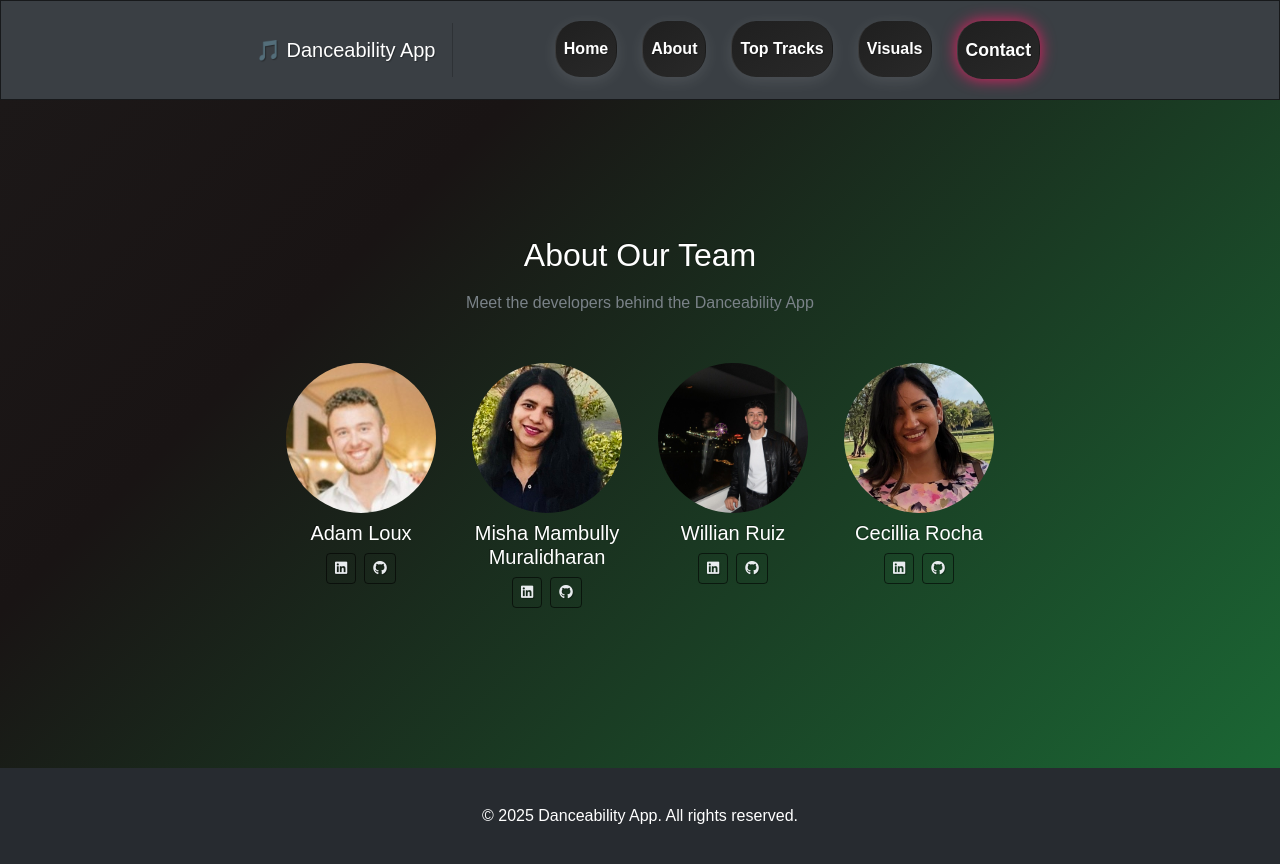
After one commit to ruizjosuev/Project4-group6, a Flask app: page /contact in a window 1280 px wide. The commit adds this page. Run offline with Flask 3, Linux system fonts and the light colour scheme; parts of the project's set-up code (start-up, migrations or seed data) failed here and were passed over; some libraries are stand-ins or nearby versions.

Commit message:
new file:   Adam/static/images/MIsha.jpg 	new file:   Adam/static/images/Willian.jpg 	new file:   Adam/static/images/adam.jpg 	new file:   Adam/static/images/cecilia.jpg 	modified:   Adam/static/style.css 	new file:   Adam/templates/base.html 	new file:   Adam/templates/contact.html 	modified:   Adam/templates/index.html

```diff
--- a/Adam/app.py
+++ b/Adam/app.py
@@ -3,13 +3,16 @@ import os
 import pandas as pd
 import modelHelper
 
+# Setup
 os.chdir(os.path.dirname(os.path.realpath(__file__)))
 app = Flask(__name__)
 
-# Load the dataset
-df = pd.read_csv("cleaned_dataset.csv")  # Make sure this file exists and has 'track_name' & 'artists'
+# Load dataset
+df = pd.read_csv("cleaned_dataset.csv")  # Ensure 'track_name' and 'artists' columns exist
 
-@app.route('/', methods=['GET'])
+# ---------- ROUTES ----------
+
+@app.route('/')
 def index():
     artist_track_map = df.groupby('artists')['track_name'].unique().apply(list).to_dict()
     artist_names = sorted(artist_track_map.keys())
@@ -19,6 +22,7 @@ def index():
                            error=None,
                            artist_names=artist_names,
                            artist_track_map=artist_track_map)
+
 
 @app.route('/check', methods=['POST'])
 def check_danceability():
@@ -30,7 +34,7 @@ def check_danceability():
 
     if not track_name or not artists:
         return render_template('index.html',
-                               error="Please enter both track name and artist.",
+                               error="Please select both artist and track.",
                                danceability=None,
                                track_name=track_name,
                                artists=artists,
@@ -44,11 +48,22 @@ def check_danceability():
 
     if not match.empty:
         song = match.iloc[0]
+        danceability = song['danceability']
+
+        # Determine result theme based on danceability
+        if danceability < 0.4:
+            theme_class = 'low-theme'
+        elif danceability < 0.7:
+            theme_class = 'medium-theme'
+        else:
+            theme_class = 'high-theme'
+
         return render_template('index.html',
-                               danceability=round(song['danceability'], 2),
+                               danceability=round(danceability, 2),
                                energy=round(song['energy'], 2),
                                tempo=round(song['tempo'], 2),
                                liveness=round(song['liveness'], 2),
+                               theme_class=theme_class,
                                error=None,
                                track_name=track_name,
                                artists=artists,
@@ -56,12 +71,13 @@ def check_danceability():
                                artist_track_map=artist_track_map)
 
     return render_template('index.html',
-                           error="Song not found in the dataset. Try another one.",
+                           error="Song not found in the dataset.",
                            danceability=None,
                            track_name=track_name,
                            artists=artists,
                            artist_names=artist_names,
                            artist_track_map=artist_track_map)
+
 
 @app.route('/get_tracks', methods=['POST'])
 def get_tracks():
@@ -69,30 +85,32 @@ def get_tracks():
     tracks = df[df['artists'].str.strip() == artist]['track_name'].dropna().unique().tolist()
     return jsonify(tracks=sorted(tracks))
 
-@app.route("/makePredictions", methods=["POST"])
+
+@app.route('/makePredictions', methods=['POST'])
 def make_predictions():
     content = request.json["data"]
 
-    # Parse input values
-    energy = float(content["energy"])
-    loudness = float(content["loudness"])
-    speechiness = float(content["speechiness"])
-    acousticness = float(content["acousticness"])
-    instrumentalness = float(content["instrumentalness"])
-    liveness = float(content["liveness"])
-    valence = float(content["valence"])
-    tempo = float(content["tempo"])
-    key = int(content["key"])
-    mode = int(content["mode"])
-    time_signature = int(content["time_signature"])
-
     prediction = modelHelper.make_predictions(
-        energy, loudness, speechiness, acousticness,
-        instrumentalness, liveness, valence, tempo,
-        key, mode, time_signature
+        float(content["energy"]),
+        float(content["loudness"]),
+        float(content["speechiness"]),
+        float(content["acousticness"]),
+        float(content["instrumentalness"]),
+        float(content["liveness"]),
+        float(content["valence"]),
+        float(content["tempo"]),
+        int(content["key"]),
+        int(content["mode"]),
+        int(content["time_signature"])
     )
 
     return jsonify({"ok": True, "prediction": prediction})
 
+
+@app.route('/contact')
+def contact():
+    return render_template('contact.html')
+
+# Run the app
 if __name__ == '__main__':
     app.run(debug=True)
--- /dev/null
+++ b/Adam/templates/base.html
@@ -0,0 +1,67 @@
+<!DOCTYPE html>
+<html lang="en">
+<head>
+  <meta charset="UTF-8">
+  <title>Danceability Checker</title>
+  <meta name="viewport" content="width=device-width, initial-scale=1">
+
+  <!-- Bootstrap CSS -->
+  <link href="https://cdn.jsdelivr.net/npm/bootstrap@5.3.0/dist/css/bootstrap.min.css" rel="stylesheet">
+
+  <!-- Optional: Bootswatch theme for dark mode (Slate) -->
+  <link href="https://cdn.jsdelivr.net/npm/bootswatch@5.3.2/dist/slate/bootstrap.min.css" rel="stylesheet">
+
+  <!-- Font Awesome (for icons) -->
+  <link rel="stylesheet" href="https://cdnjs.cloudflare.com/ajax/libs/font-awesome/6.5.0/css/all.min.css">
+
+  <!-- Your Custom Styles -->
+  <link rel="stylesheet" href="{{ url_for('static', filename='style.css') }}">
+</head>
+
+<body>
+  <!-- Navbar -->
+  <nav class="navbar navbar-expand-lg navbar-dark bg-primary">
+    <div class="container">
+      <a class="navbar-brand" href="/">🎵 Danceability App</a>
+      <button class="navbar-toggler" type="button" data-bs-toggle="collapse" data-bs-target="#navbarContent">
+        <span class="navbar-toggler-icon"></span>
+      </button>
+
+      <div class="collapse navbar-collapse" id="navbarContent">
+        <ul class="navbar-nav ms-auto">
+          <li class="nav-item">
+            <a class="nav-link {% if request.path == '/' %}active{% endif %}" href="/">Home</a>
+          </li>
+          <li class="nav-item">
+            <a class="nav-link {% if request.path == '/about' %}active{% endif %}" href="/about">About</a>
+          </li>
+          <li class="nav-item">
+            <a class="nav-link {% if request.path == '/top-tracks' %}active{% endif %}" href="/top-tracks">Top Tracks</a>
+          </li>
+          <li class="nav-item">
+            <a class="nav-link {% if request.path == '/visuals' %}active{% endif %}" href="/visuals">Visuals</a>
+          </li>
+          <li class="nav-item">
+            <a class="nav-link {% if request.path == '/contact' %}active{% endif %}" href="/contact">Contact</a>
+          </li>
+        </ul>
+      </div>
+    </div>
+  </nav>
+
+  <!-- Page content -->
+  <main class="container my-5">
+    {% block content %}{% endblock %}
+  </main>
+
+  <!-- Footer -->
+  <footer class="bg-dark text-white text-center py-3 mt-auto">
+    <div class="container">
+      <p class="mb-0">&copy; 2025 Danceability App. All rights reserved.</p>
+    </div>
+  </footer>
+
+  <!-- Bootstrap JS (for navbar toggling) -->
+  <script src="https://cdn.jsdelivr.net/npm/bootstrap@5.3.0/dist/js/bootstrap.bundle.min.js"></script>
+</body>
+</html>
--- /dev/null
+++ b/Adam/templates/contact.html
@@ -0,0 +1,72 @@
+{% extends "base.html" %}
+
+{% block title %}About Us | Danceability App{% endblock %}
+
+{% block content %}
+<section class="text-center my-5">
+  <div class="container">
+    <h2 class="mb-3">About Our Team</h2>
+    <p class="text-muted mb-5">Meet the developers behind the Danceability App</p>
+
+    <div class="row justify-content-center">
+
+      <!-- Adam -->
+      <div class="col-md-3 mb-4">
+        <img src="{{ url_for('static', filename='images/adam.jpg') }}" class="rounded-circle mb-2" alt="Adam Loux" width="150" height="150">
+        <h5 class="text-white">Adam Loux</h5>
+        <div class="d-flex justify-content-center gap-2">
+          <a href="https://www.linkedin.com/in/adam-loux-3457bb151" target="_blank" class="btn btn-outline-light btn-sm" title="LinkedIn">
+            <i class="fab fa-linkedin"></i>
+          </a>
+          <a href="https://github.com/AdamL95" target="_blank" class="btn btn-outline-light btn-sm" title="GitHub">
+            <i class="fab fa-github"></i>
+          </a>
+        </div>
+      </div>
+
+      <!-- Misha -->
+      <div class="col-md-3 mb-4">
+        <img src="{{ url_for('static', filename='images/misha.jpg') }}" class="rounded-circle mb-2" alt="Misha Mambully Muralidharan" width="150" height="150">
+        <h5 class="text-white">Misha Mambully Muralidharan</h5>
+        <div class="d-flex justify-content-center gap-2">
+          <a href="https://www.linkedin.com/in/mishanishanth/" target="_blank" class="btn btn-outline-light btn-sm" title="LinkedIn">
+            <i class="fab fa-linkedin"></i>
+          </a>
+          <a href="https://github.com/mishanishanth" target="_blank" class="btn btn-outline-light btn-sm" title="GitHub">
+            <i class="fab fa-github"></i>
+          </a>
+        </div>
+      </div>
+
+      <!-- Willian -->
+      <div class="col-md-3 mb-4">
+        <img src="{{ url_for('static', filename='images/willian.jpg') }}" class="rounded-circle mb-2" alt="Willian Ruiz" width="150" height="150">
+        <h5 class="text-white">Willian Ruiz</h5>
+        <div class="d-flex justify-content-center gap-2">
+          <a href="https://www.linkedin.com/in/willian-ruiz-94a23632a/" target="_blank" class="btn btn-outline-light btn-sm" title="LinkedIn">
+            <i class="fab fa-linkedin"></i>
+          </a>
+          <a href="https://github.com/ruizjosuev" target="_blank" class="btn btn-outline-light btn-sm" title="GitHub">
+            <i class="fab fa-github"></i>
+          </a>
+        </div>
+      </div>
+
+      <!-- Cecillia -->
+      <div class="col-md-3 mb-4">
+        <img src="{{ url_for('static', filename='images/cecilia.jpg') }}" class="rounded-circle mb-2" alt="Cecillia Rocha" width="150" height="150">
+        <h5 class="text-white">Cecillia Rocha</h5>
+        <div class="d-flex justify-content-center gap-2">
+          <a href="https://www.linkedin.com/in/cecillia-rocha/" target="_blank" class="btn btn-outline-light btn-sm" title="LinkedIn">
+            <i class="fab fa-linkedin"></i>
+          </a>
+          <a href="https://github.com/cecirocks" target="_blank" class="btn btn-outline-light btn-sm" title="GitHub">
+            <i class="fab fa-github"></i>
+          </a>
+        </div>
+      </div>
+
+    </div>
+  </div>
+</section>
+{% endblock %}
--- a/Adam/templates/contacts.html
+++ /dev/null
@@ -1,5 +0,0 @@
-{% extends "base.html" %}
-{% block content %}
-<h2>Contact Us</h2>
-<p>Have feedback? Want your track featured? Reach out at <a href="mailto:music@app.com">music@app.com</a>.</p>
-{% endblock %}
```
Also changed, not shown: Adam/static/style.css (+67 -4 lines), Adam/templates/index.html (+24 -23 lines), Adam/static/images/MIsha.jpg (added), Adam/static/images/Willian.jpg (added), Adam/static/images/adam.jpg (added), Adam/static/images/cecilia.jpg (added), 1 other file.
